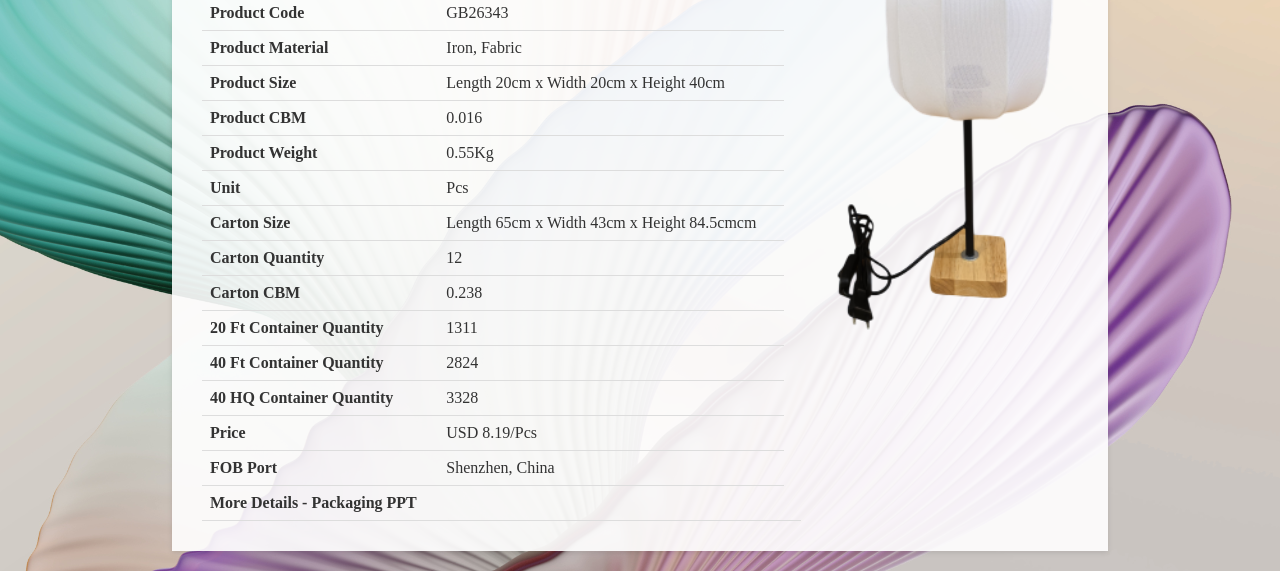
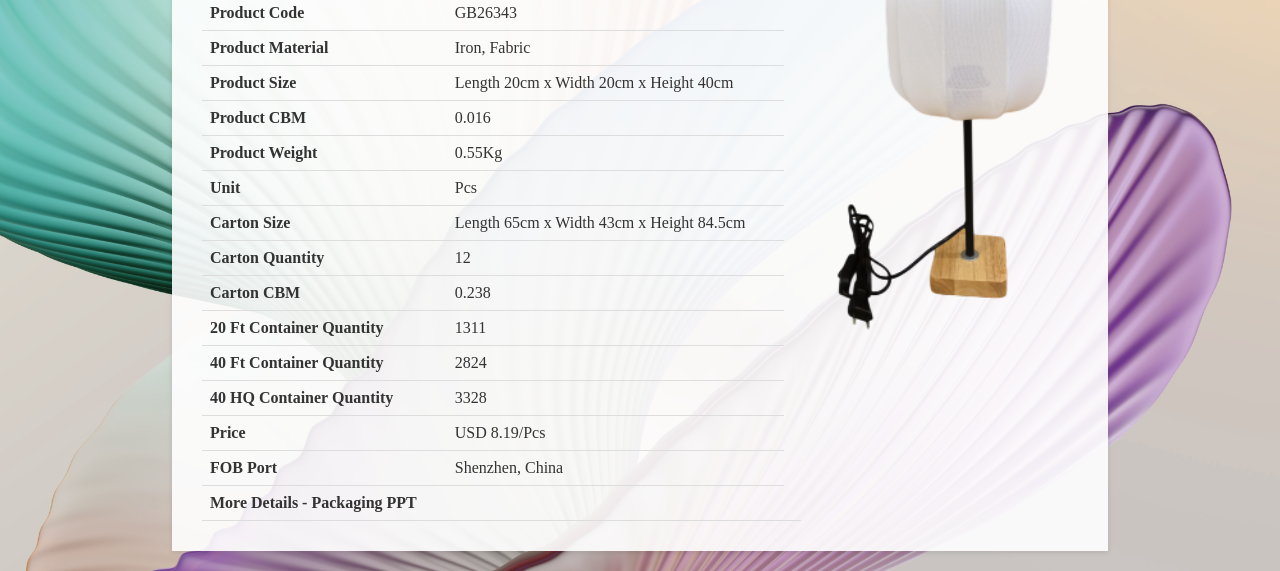
Before and after one commit to GBSLIT/GB26343, a plain HTML site: page index.html in a window 1280 px wide. Shown: the part 268-839 px from the top of the page. Drawn offline with Linux system fonts and the light colour scheme.

Commit message:
Update index.html

```diff
--- a/index.html
+++ b/index.html
@@ -165,7 +165,7 @@
                 </tr>
                 <tr>
                     <th>Carton Size</th>
-                    <td>Length 65cm x Width 43cm x Height 84.5cmcm</td>
+                    <td>Length 65cm x Width 43cm x Height 84.5cm</td>
                 </tr>
                 <tr>
                     <th>Carton Quantity</th>
```
